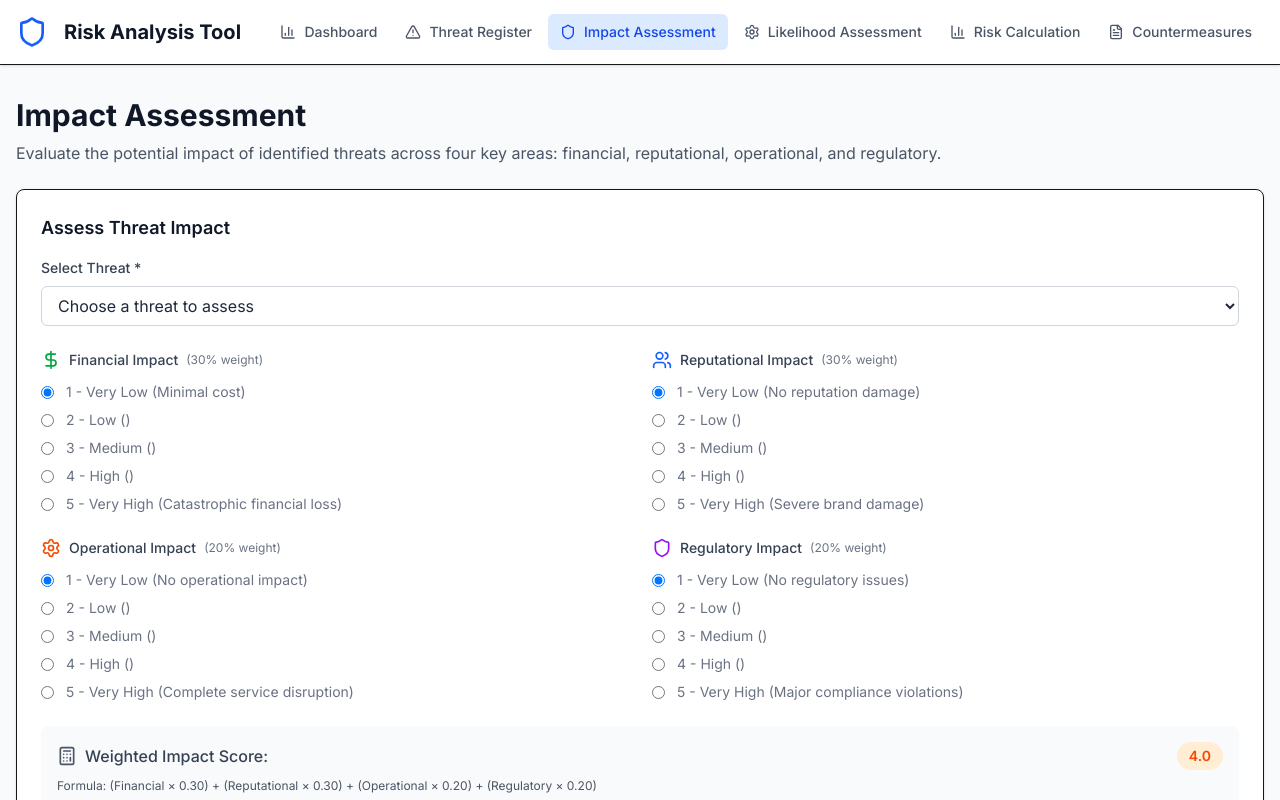
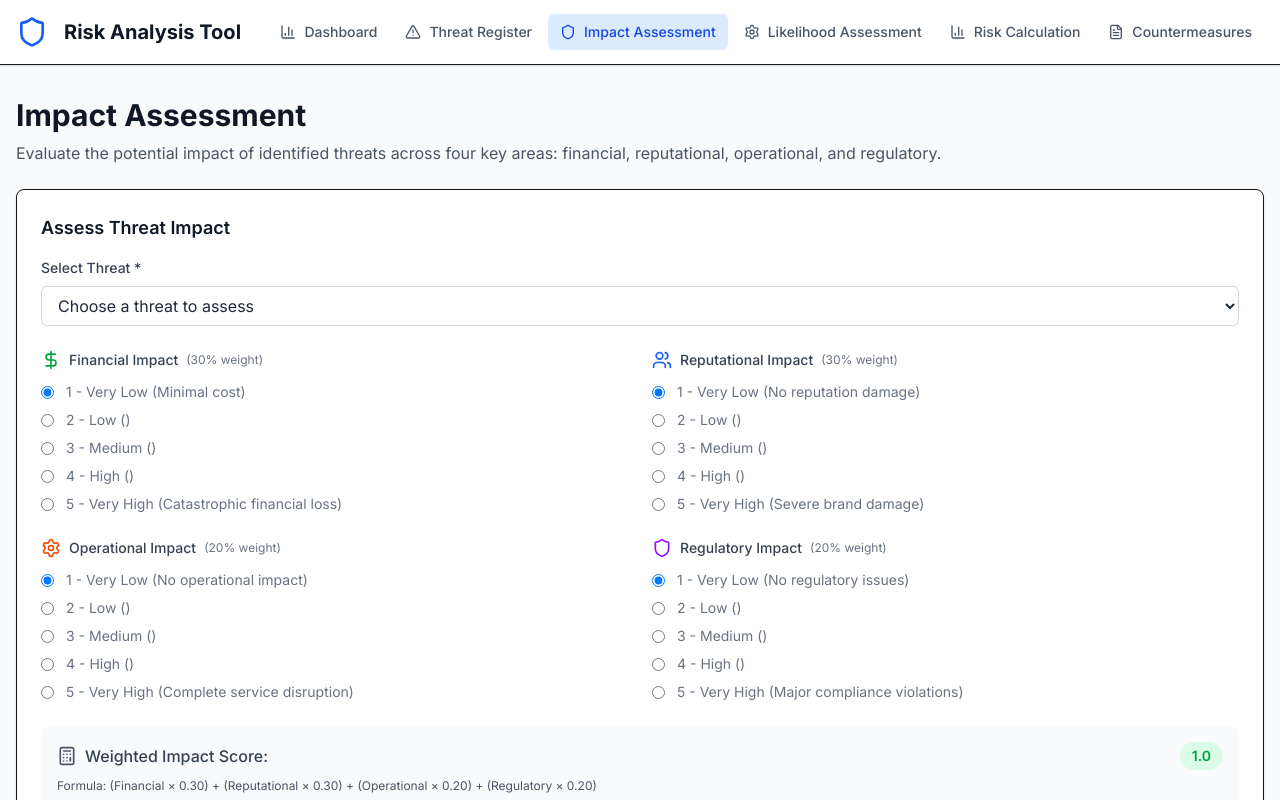
Before and after one commit to thekayd/RiskAnalysisTool, a Next.js app: page /impact in a window 1280 px wide. Shown: the top 800 px of the page. Built offline with nearby package versions, Linux system fonts and the light colour scheme.

Commit message:
fix: impact calculations issue

```diff
--- a/src/app/impact/page.tsx
+++ b/src/app/impact/page.tsx
@@ -54,15 +54,13 @@ export default function ImpactAssessment() {
 
     if (!selectedThreat) return;
 
-    const weightedScore = calculateWeightedImpactScore(
-      { ...formData, threatId: selectedThreat },
-      {
+    const weightedScore = calculateWeightedImpactScore({
+      threatId: selectedThreat,
       financial: formData.financial,
       reputational: formData.reputational,
       operational: formData.operational,
       regulatory: formData.regulatory,
-      }
-    );
+    });
     const newAssessment: ImpactAssessmentType = {
       threatId: selectedThreat,
       financial: formData.financial,
@@ -316,26 +314,22 @@ export default function ImpactAssessment() {
               </div>
               <span
                 className={`px-3 py-1 rounded-full text-sm font-semibold ${getImpactColor(
-                  calculateWeightedImpactScore(
-                    { ...formData, threatId: selectedThreat },
-                    {
+                  calculateWeightedImpactScore({
+                    threatId: selectedThreat,
                     financial: formData.financial,
                     reputational: formData.reputational,
                     operational: formData.operational,
                     regulatory: formData.regulatory,
-                    }
-                  )
+                  })
                 )}`}
               >
-                {calculateWeightedImpactScore(
-                  { ...formData, threatId: selectedThreat },
-                  {
+                {calculateWeightedImpactScore({
+                  threatId: selectedThreat,
                   financial: formData.financial,
                   reputational: formData.reputational,
                   operational: formData.operational,
                   regulatory: formData.regulatory,
-                  }
-                ).toFixed(1)}
+                }).toFixed(1)}
               </span>
             </div>
             <div className="mt-2 text-xs text-gray-600">
```
Lines whose indentation alone changed are shown as unchanged.
